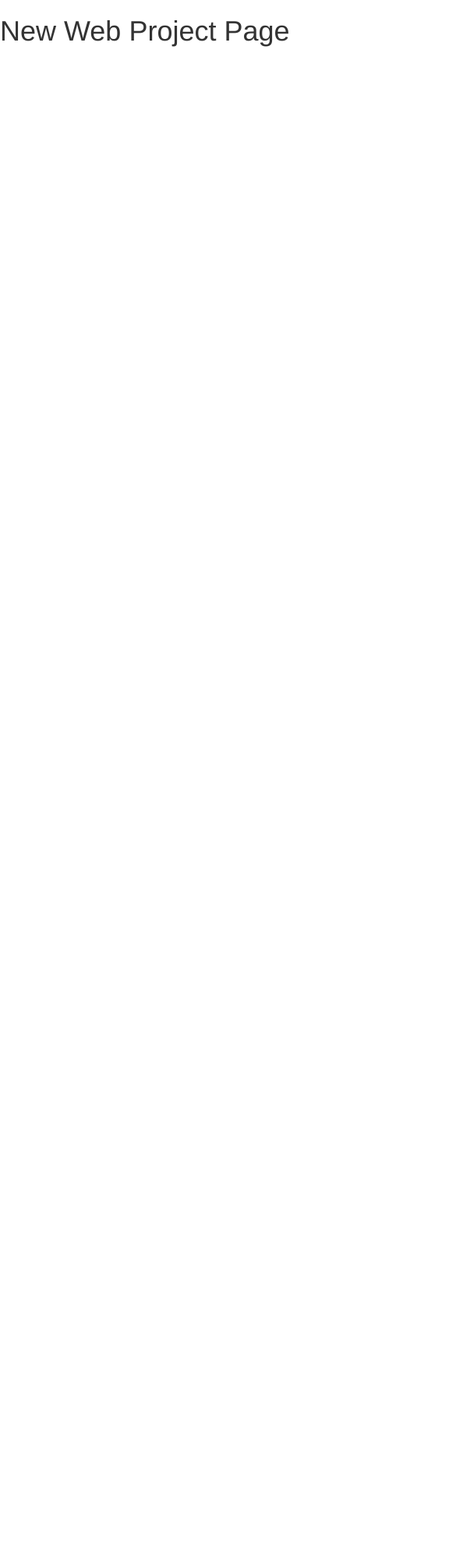
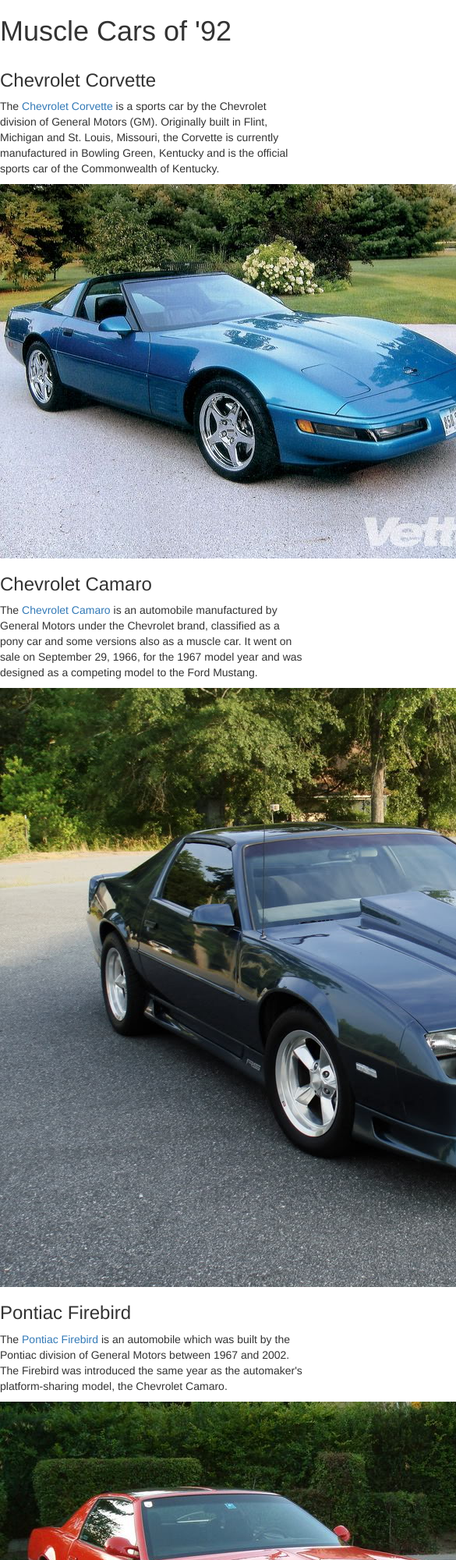
Before and after one commit to HarryStevens/bootstrap-dataviz, a plain HTML site: page index.html in a window 390 px wide. Shown: the top 2000 px of the page at 78% size, 585 px wide, since content can reach past the window. Before the commit the page ends 844 px from the top, so only its background shows below. Drawn offline with nearby package versions, Linux system fonts and the light colour scheme.

Commit message:
Basic markup

```diff
--- a/index.html
+++ b/index.html
@@ -13,6 +13,42 @@
 		<title>New Web Project</title>
 	</head>
 	<body>
-		<h1>New Web Project Page</h1>
+		<h1>Muscle Cars of '92</h1>
+		<div class="row">
+			<div class="col-md-5">
+				<h3>Chevrolet Corvette</h3>
+				<p>
+					The <a href="http://www.cars.com/chevrolet/corvette/1992/">Chevrolet Corvette</a> is a sports car by the Chevrolet division of General Motors (GM). Originally built in Flint, Michigan and St. Louis, Missouri, the Corvette is currently manufactured in Bowling Green, Kentucky and is the official sports car of the Commonwealth of Kentucky.
+				</p>
+			</div>
+			<div class="image col-md-7">
+				<img src="images/corvette.jpg">
+			</div>
+		</div><!--End row-->
+
+		<div class="row">
+			<div class="col-md-5">
+				<h3>Chevrolet Camaro</h3>
+				<p>
+					The <a href="http://www.cars.com/chevrolet/camaro/1992/">Chevrolet Camaro</a> is an automobile manufactured by General Motors under the Chevrolet brand, classified as a pony car and some versions also as a muscle car. It went on sale on September 29, 1966, for the 1967 model year and was designed as a competing model to the Ford Mustang.
+				</p>
+			</div>
+			<div class="image col-md-7">
+				<img src="images/camaro.jpg">
+			</div>
+		</div><!--End row-->
+
+		<div class="row">
+			<div class="col-md-5">
+				<h3>Pontiac Firebird</h3>
+				<p>
+					The <a href="http://www.cars.com/pontiac/firebird/1992/">Pontiac Firebird</a> is an automobile which was built by the Pontiac division of General Motors between 1967 and 2002. The Firebird was introduced the same year as the automaker's platform-sharing model, the Chevrolet Camaro.
+				</p>
+			</div>
+			<div class="image col-md-7">
+				<img src="images/firebird.jpg">
+			</div>
+		</div><!--End row-->
+
 	</body>
 </html>
```
